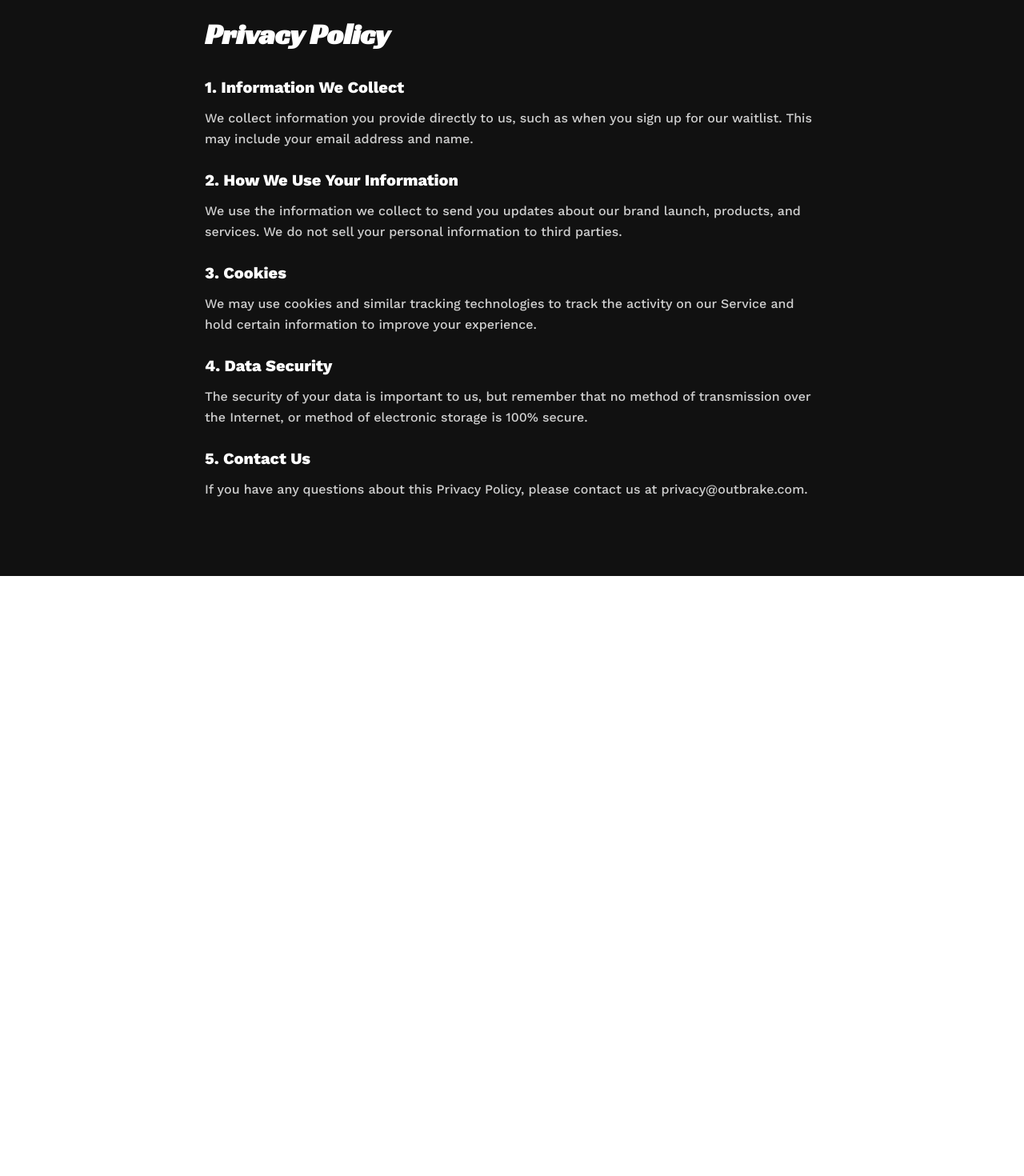
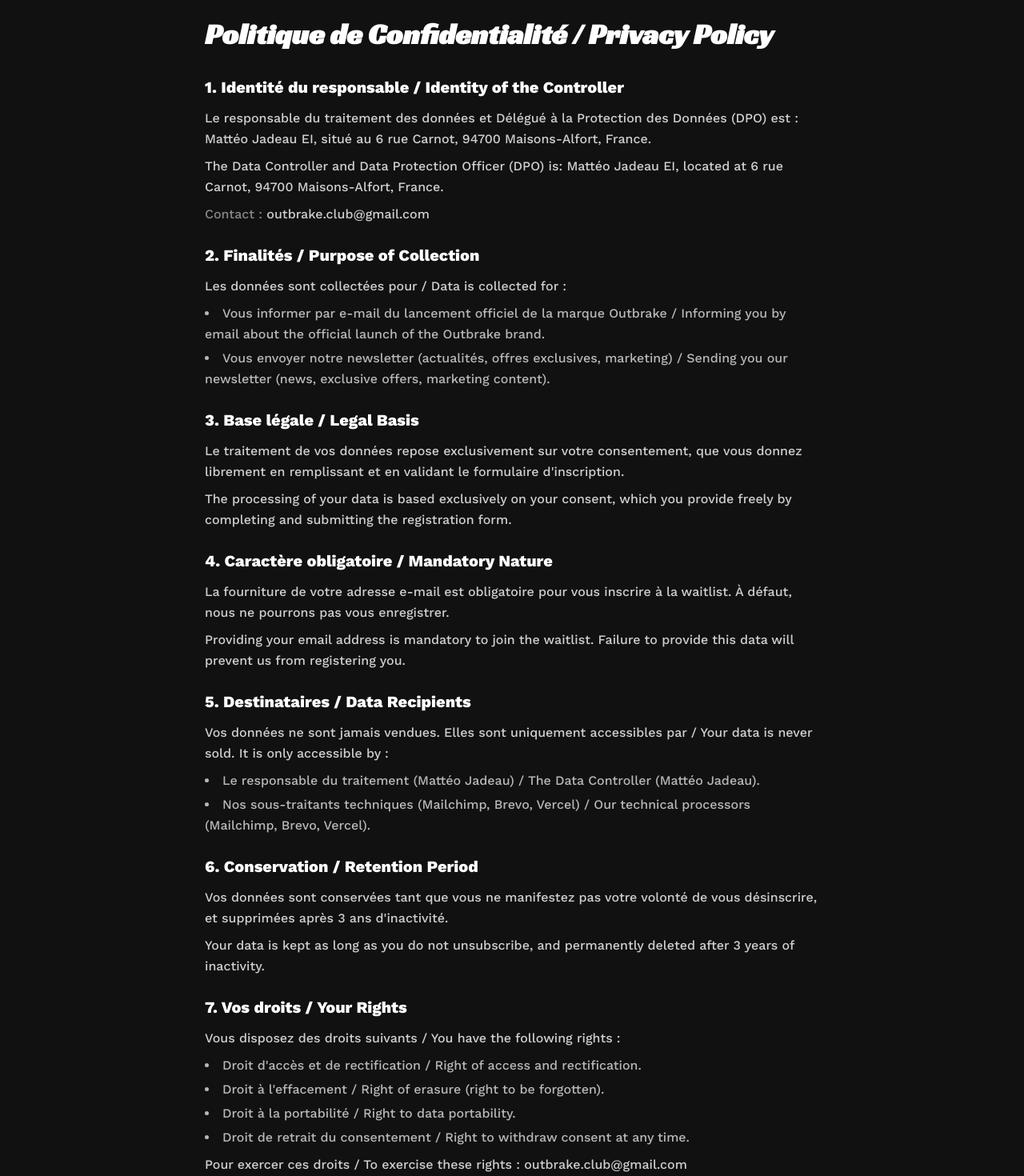
Before and after one commit to outbrakeclub-prog/outbrake-waitlist-2, a React (Vite) app: page /privacy in a window 1280 px wide. Shown: the part 80-1550 px from the top of the page at 80% size. Before the commit the page ends 800 px from the top, so only its background shows below. Built offline with nearby package versions, Linux system fonts and the light colour scheme; no server answers.

Commit message:
Update privacy policy with real legal content

```diff
--- a/src/app/components/LegalNotice.tsx
+++ b/src/app/components/LegalNotice.tsx
@@ -18,41 +18,59 @@ export default function LegalNotice() {
           transition={{ duration: 0.5 }}
         >
           <h1 className="text-3xl md:text-4xl font-bold text-white mb-8" style={{ fontFamily: '"Racing Sans One", sans-serif' }}>
-            Legal Notice
+            Mentions Légales / Legal Notice
           </h1>
 
           <div className="space-y-6 text-sm md:text-base leading-relaxed" style={{ fontFamily: '"Work Sans", sans-serif' }}>
+
             <section>
-              <h2 className="text-xl font-bold text-white mb-3">1. Identification</h2>
+              <h2 className="text-xl font-bold text-white mb-3">1. Éditeur du site / Website Editor</h2>
+              <p><span className="text-white/50">Nom / Name :</span> Mattéo Jadeau EI (Entrepreneur Individuel)</p>
+              <p className="mt-2"><span className="text-white/50">Siège social / Registered Office :</span> 6 rue Carnot, 94700, Maisons-Alfort, France</p>
+              <p className="mt-2"><span className="text-white/50">Immatriculation / Registration :</span> 919 477 810 R.C.S. Créteil</p>
+              <p className="mt-2"><span className="text-white/50">Numéro de TVA / VAT Number :</span> FR16919477810</p>
+              <p className="mt-2"><span className="text-white/50">Statut fiscal / Tax Status :</span> TVA non applicable, art. 293 B du CGI (VAT not applicable)</p>
+              <p className="mt-2"><span className="text-white/50">Contact :</span> <a href="mailto:Outbrake.club@gmail.com" className="hover:text-white transition-colors">Outbrake.club@gmail.com</a></p>
+            </section>
+
+            <section>
+              <h2 className="text-xl font-bold text-white mb-3">2. Hébergement / Hosting</h2>
+              <p className="mb-2">Le site est hébergé par / The website is hosted by :</p>
+              <p><span className="text-white/50">Hébergeur / Host :</span> Vercel Inc.</p>
+              <p className="mt-2"><span className="text-white/50">Adresse / Address :</span> 440 N Barranca Ave #4133, Covina, CA 91723, USA</p>
+              <p className="mt-2"><span className="text-white/50">Site web / Website :</span> <a href="https://vercel.com" target="_blank" rel="noopener noreferrer" className="hover:text-white transition-colors">https://vercel.com</a></p>
+            </section>
+
+            <section>
+              <h2 className="text-xl font-bold text-white mb-3">3. Propriété intellectuelle / Intellectual Property</h2>
               <p>
-                Outbrake Motorsport is a registered trademark. This website is operated by Outbrake, located at [Address Line 1], [City], [Country].
+                Tout le contenu de ce site, incluant mais non limité aux textes, graphiques, logos, images et logiciels, est la propriété de Mattéo Jadeau EI / Outbrake Motorsport et est protégé par les lois internationales sur le droit d'auteur.
               </p>
               <p className="mt-2">
-                Email: contact@outbrake.com<br />
-                Phone: +1 (555) 123-4567
+                All content on this website, including but not limited to text, graphics, logos, images, and software, is the property of Mattéo Jadeau EI / Outbrake Motorsport and is protected by international copyright laws.
               </p>
             </section>
 
             <section>
-              <h2 className="text-xl font-bold text-white mb-3">2. Intellectual Property</h2>
+              <h2 className="text-xl font-bold text-white mb-3">4. Limitation de responsabilité / Limitation of Liability</h2>
               <p>
-                All content on this website, including but not limited to text, graphics, logos, images, and software, is the property of Outbrake Motorsport or its content suppliers and is protected by international copyright laws.
+                Outbrake Motorsport ne saurait être tenu responsable des dommages directs ou indirects résultant de l'utilisation de ce site.
               </p>
-            </section>
-
-            <section>
-              <h2 className="text-xl font-bold text-white mb-3">3. Limitation of Liability</h2>
-              <p>
+              <p className="mt-2">
                 Outbrake Motorsport shall not be liable for any direct, indirect, incidental, consequential, or punitive damages arising out of your access to, or use of, this website.
               </p>
             </section>
 
             <section>
-              <h2 className="text-xl font-bold text-white mb-3">4. Applicable Law</h2>
+              <h2 className="text-xl font-bold text-white mb-3">5. Droit applicable / Applicable Law</h2>
               <p>
-                These terms and conditions are governed by and construed in accordance with the laws of [Your Jurisdiction] and you irrevocably submit to the exclusive jurisdiction of the courts in that State or location.
+                Le présent site est soumis au droit français. En cas de litige, les tribunaux français seront seuls compétents.
+              </p>
+              <p className="mt-2">
+                This website is governed by French law. In case of dispute, French courts shall have exclusive jurisdiction.
               </p>
             </section>
+
           </div>
         </motion.div>
       </div>
--- a/src/app/components/PrivacyPolicy.tsx
+++ b/src/app/components/PrivacyPolicy.tsx
@@ -18,44 +18,73 @@ export default function PrivacyPolicy() {
           transition={{ duration: 0.5 }}
         >
           <h1 className="text-3xl md:text-4xl font-bold text-white mb-8" style={{ fontFamily: '"Racing Sans One", sans-serif' }}>
-            Privacy Policy
+            Politique de Confidentialité / Privacy Policy
           </h1>
 
           <div className="space-y-6 text-sm md:text-base leading-relaxed" style={{ fontFamily: '"Work Sans", sans-serif' }}>
+
             <section>
-              <h2 className="text-xl font-bold text-white mb-3">1. Information We Collect</h2>
-              <p>
-                We collect information you provide directly to us, such as when you sign up for our waitlist. This may include your email address and name.
-              </p>
+              <h2 className="text-xl font-bold text-white mb-3">1. Identité du responsable / Identity of the Controller</h2>
+              <p>Le responsable du traitement des données et Délégué à la Protection des Données (DPO) est : Mattéo Jadeau EI, situé au 6 rue Carnot, 94700 Maisons-Alfort, France.</p>
+              <p className="mt-2">The Data Controller and Data Protection Officer (DPO) is: Mattéo Jadeau EI, located at 6 rue Carnot, 94700 Maisons-Alfort, France.</p>
+              <p className="mt-2"><span className="text-white/50">Contact :</span> <a href="mailto:outbrake.club@gmail.com" className="hover:text-white transition-colors">outbrake.club@gmail.com</a></p>
             </section>
 
             <section>
-              <h2 className="text-xl font-bold text-white mb-3">2. How We Use Your Information</h2>
-              <p>
-                We use the information we collect to send you updates about our brand launch, products, and services. We do not sell your personal information to third parties.
-              </p>
+              <h2 className="text-xl font-bold text-white mb-3">2. Finalités / Purpose of Collection</h2>
+              <p className="mb-2">Les données sont collectées pour / Data is collected for :</p>
+              <ul className="list-disc list-inside space-y-1 text-white/70">
+                <li>Vous informer par e-mail du lancement officiel de la marque Outbrake / Informing you by email about the official launch of the Outbrake brand.</li>
+                <li>Vous envoyer notre newsletter (actualités, offres exclusives, marketing) / Sending you our newsletter (news, exclusive offers, marketing content).</li>
+              </ul>
             </section>
 
             <section>
-              <h2 className="text-xl font-bold text-white mb-3">3. Cookies</h2>
-              <p>
-                We may use cookies and similar tracking technologies to track the activity on our Service and hold certain information to improve your experience.
-              </p>
+              <h2 className="text-xl font-bold text-white mb-3">3. Base légale / Legal Basis</h2>
+              <p>Le traitement de vos données repose exclusivement sur votre consentement, que vous donnez librement en remplissant et en validant le formulaire d'inscription.</p>
+              <p className="mt-2">The processing of your data is based exclusively on your consent, which you provide freely by completing and submitting the registration form.</p>
             </section>
 
             <section>
-              <h2 className="text-xl font-bold text-white mb-3">4. Data Security</h2>
-              <p>
-                The security of your data is important to us, but remember that no method of transmission over the Internet, or method of electronic storage is 100% secure.
-              </p>
+              <h2 className="text-xl font-bold text-white mb-3">4. Caractère obligatoire / Mandatory Nature</h2>
+              <p>La fourniture de votre adresse e-mail est obligatoire pour vous inscrire à la waitlist. À défaut, nous ne pourrons pas vous enregistrer.</p>
+              <p className="mt-2">Providing your email address is mandatory to join the waitlist. Failure to provide this data will prevent us from registering you.</p>
             </section>
 
             <section>
-              <h2 className="text-xl font-bold text-white mb-3">5. Contact Us</h2>
-              <p>
-                If you have any questions about this Privacy Policy, please contact us at privacy@outbrake.com.
-              </p>
+              <h2 className="text-xl font-bold text-white mb-3">5. Destinataires / Data Recipients</h2>
+              <p className="mb-2">Vos données ne sont jamais vendues. Elles sont uniquement accessibles par / Your data is never sold. It is only accessible by :</p>
+              <ul className="list-disc list-inside space-y-1 text-white/70">
+                <li>Le responsable du traitement (Mattéo Jadeau) / The Data Controller (Mattéo Jadeau).</li>
+                <li>Nos sous-traitants techniques (Mailchimp, Brevo, Vercel) / Our technical processors (Mailchimp, Brevo, Vercel).</li>
+              </ul>
             </section>
+
+            <section>
+              <h2 className="text-xl font-bold text-white mb-3">6. Conservation / Retention Period</h2>
+              <p>Vos données sont conservées tant que vous ne manifestez pas votre volonté de vous désinscrire, et supprimées après 3 ans d'inactivité.</p>
+              <p className="mt-2">Your data is kept as long as you do not unsubscribe, and permanently deleted after 3 years of inactivity.</p>
+            </section>
+
+            <section>
+              <h2 className="text-xl font-bold text-white mb-3">7. Vos droits / Your Rights</h2>
+              <p className="mb-2">Vous disposez des droits suivants / You have the following rights :</p>
+              <ul className="list-disc list-inside space-y-1 text-white/70">
+                <li>Droit d'accès et de rectification / Right of access and rectification.</li>
+                <li>Droit à l'effacement / Right of erasure (right to be forgotten).</li>
+                <li>Droit à la portabilité / Right to data portability.</li>
+                <li>Droit de retrait du consentement / Right to withdraw consent at any time.</li>
+              </ul>
+              <p className="mt-2">Pour exercer ces droits / To exercise these rights : <a href="mailto:outbrake.club@gmail.com" className="hover:text-white transition-colors">outbrake.club@gmail.com</a></p>
+            </section>
+
+            <section>
+              <h2 className="text-xl font-bold text-white mb-3">8. Réclamation CNIL / Right to Lodge a Complaint</h2>
+              <p>Si vous estimez que vos droits ne sont pas respectés, vous pouvez introduire une réclamation auprès de la CNIL.</p>
+              <p className="mt-2">If you feel that your rights are not being respected, you have the right to lodge a complaint with the CNIL.</p>
+              <p className="mt-2"><a href="https://www.cnil.fr" target="_blank" rel="noopener noreferrer" className="hover:text-white transition-colors">www.cnil.fr</a></p>
+            </section>
+
           </div>
         </motion.div>
       </div>
```
